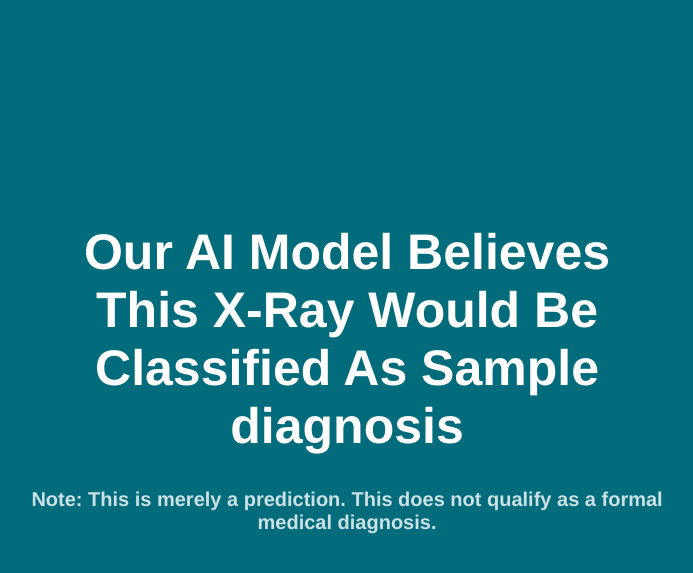
After one commit to Seyon-Satheesh/CANAI, a Flask app: template templates/diagnosis.html in a window 1280 px wide. The commit adds this page. Shown: the top 573 px of the page, without its empty margins (301-994 px from the left). Run offline with Flask 3, Linux system fonts and the light colour scheme; the template is opened without the code that fills it: most values are stand-ins (such as "Sample title", 1, 10 or a date in 2020).

Commit message:
UPDATE 2

```diff
--- a/main.py
+++ b/main.py
@@ -6,6 +6,8 @@ import torch
 import os
 
 app = Flask(__name__)
+
+classes = ('Normal', 'Doubtful', 'Mild', 'Moderate', 'Severe')
 
 @app.route('/')
 def index():
@@ -34,12 +36,10 @@ def diagnosis():
                 (0.5, 0.5, 0.5)
             )
         ])
+
         tensor = transform(Image.open(file))
-        # print(tensor.shape)
         outputs = model(tensor[None, ...])
 
         _, predicted = torch.max(outputs.data, 1)
 
-        print(predicted)
-
-    return 'Hello, World'
+    return render_template('diagnosis.html', diagnosis=classes[predicted[0].item()])
--- /dev/null
+++ b/templates/diagnosis.html
@@ -0,0 +1,44 @@
+<!DOCTYPE html>
+<html>
+<head>
+    <meta charset="UTF-8" />
+    <title>AI Knee Osteoarthritis Diagnosis</title>
+    <style>
+        body {
+            background-color: #026C7C;
+            text-align: center;
+            position: relative;
+            height: 100%;
+            width: 100%;
+        }
+
+        div {
+            margin: 0;
+            position: absolute;
+            top: 50%;
+            left: 50%;
+            transform: translate(-50%, 50%);
+        }
+
+        h1 {
+            color: #FFFFFF;
+            font-size: 50px;
+            font-family: Helvetica;
+            /* font-weight: 800; */
+        }
+
+        h2 {
+            color: rgba(255, 255, 255, 0.8);
+            font-size: 20px;
+            font-family: Helvetica;
+            /* font-weight: 800; */
+        }
+    </style>
+</head>
+<body>
+    <div>
+        <h1>Our AI Model Believes This X-Ray Would Be Classified As {{ diagnosis }}</h1>
+        <h2>Note: This is merely a prediction. This does not qualify as a formal medical diagnosis.</h2>
+    </div>
+</body>
+</html>
--- a/templates/index.html
+++ b/templates/index.html
@@ -22,7 +22,7 @@
 
         h1 {
             color: #FFFFFF;
-            font-size: 500;
+            font-size: 50px;
             font-family: Helvetica;
             /* font-weight: 800; */
         }
```
Also changed, not shown: README.md.
